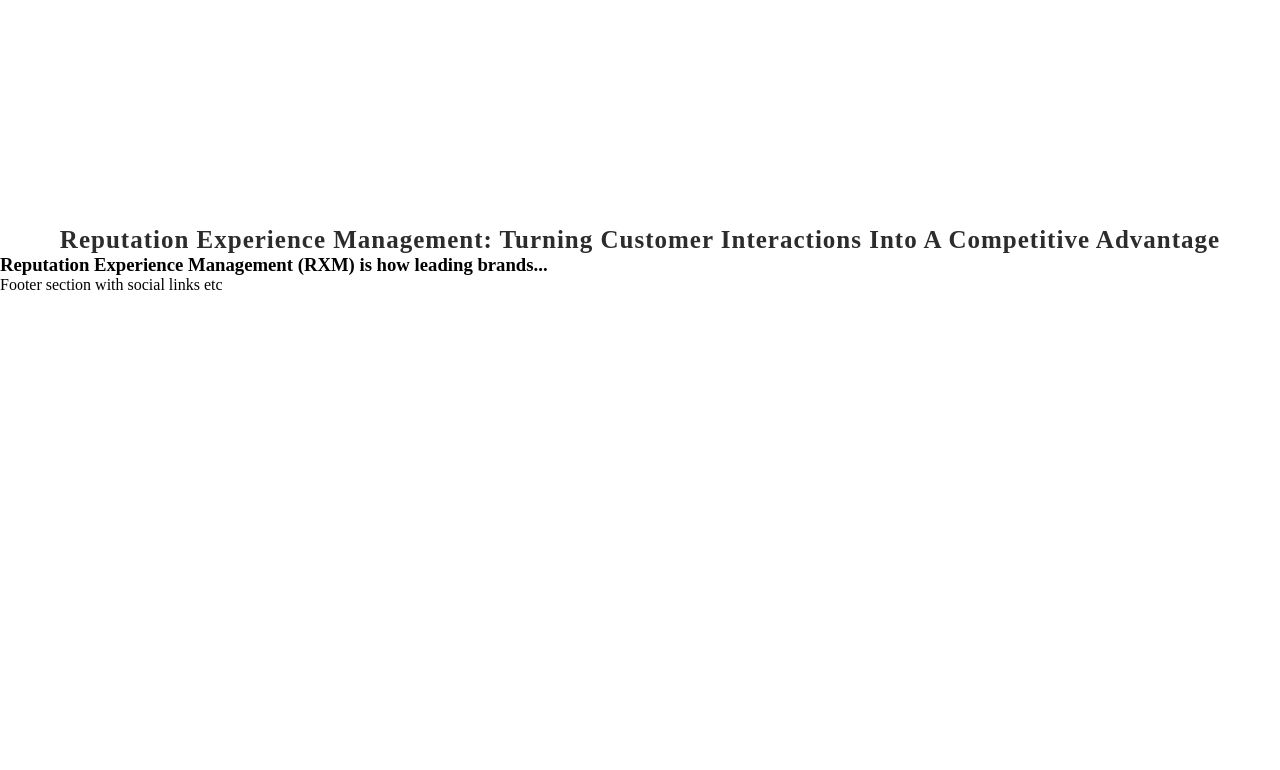
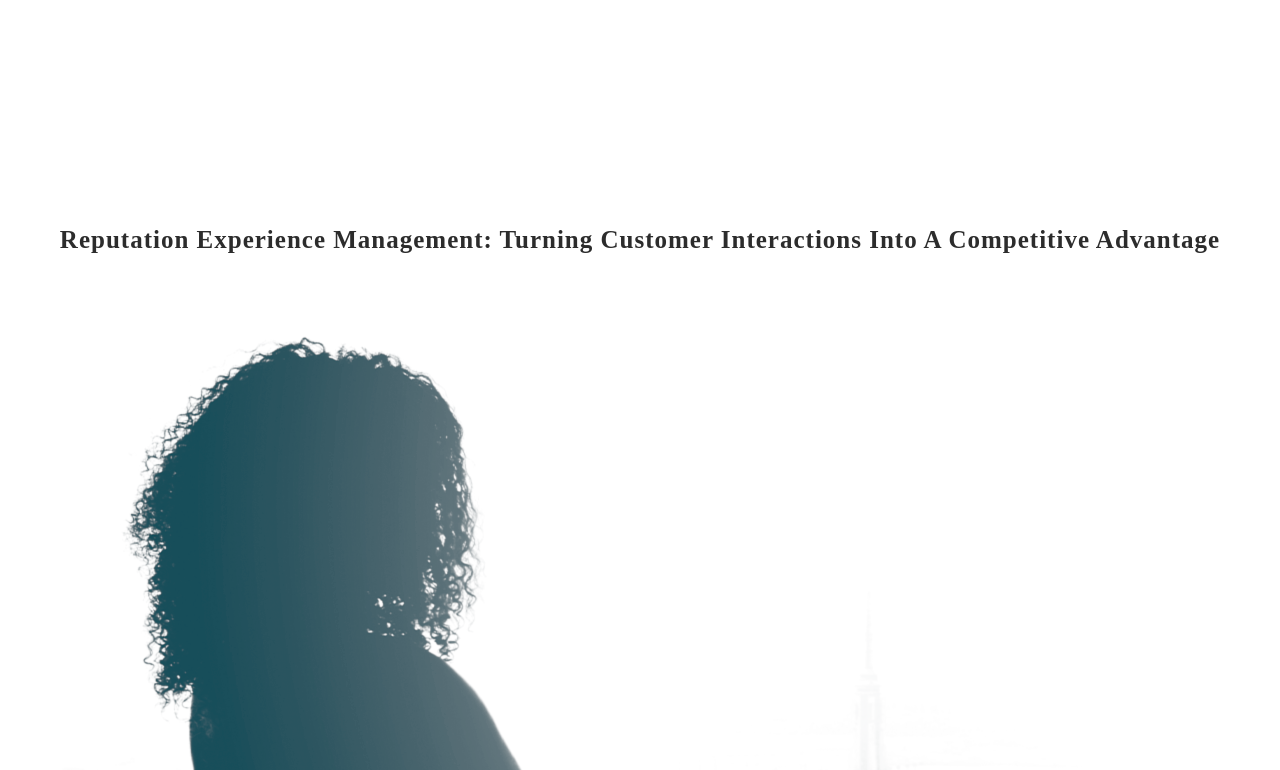
Before and after one commit to PaulModaley/Reputation-Experience-Management, a plain HTML site: page index.html in a window 1280 px wide. Shown: the part 30-800 px from the top of the page. Drawn offline with Linux system fonts and the light colour scheme.

Commit message:
add background hero image

```diff
--- a/assets/css/style.css
+++ b/assets/css/style.css
@@ -32,3 +32,9 @@ h2, nav{
     letter-spacing: 1px;
     color: #2c2c2c;
 }
+#hero-image {
+    width: 100%;
+    height: 600px;
+    background-image: url(../images/rxm-hero.png);
+    padding-top: 50%;
+}
--- a/index.html
+++ b/index.html
@@ -30,13 +30,12 @@
         <h1 id="hero-text">
             Reputation Experience Management: Turning Customer Interactions Into A Competitive Advantage
         </h1>
+        <section id="hero-outer">
+            <div id="hero-image">
+
+            </div>
 
 </header>
-
-<section id="hero-outer">
-    <div id="hero-image">
-
-    </div>
 </section>
 
 <section id="what-is-rxm">
```
Also changed, not shown: assets/images/rxm-hero.png (renamed from images/rxm-hero.png).
